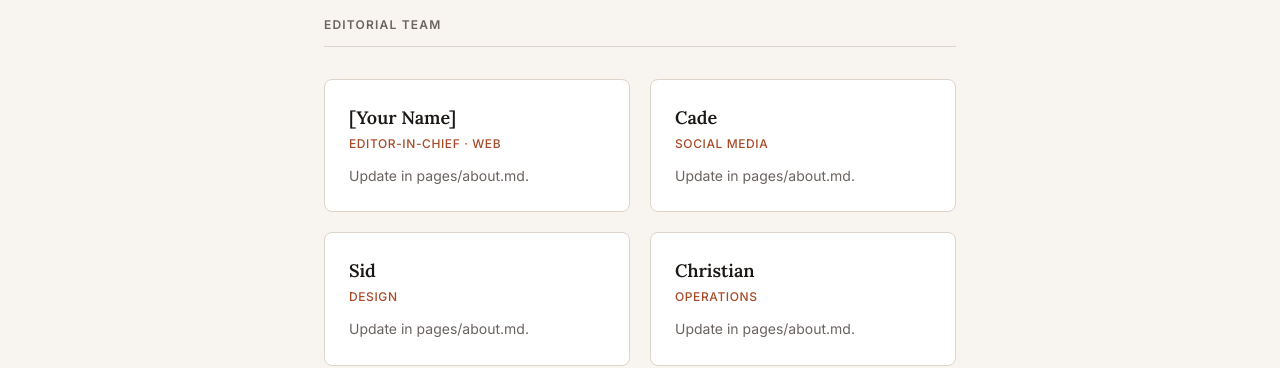
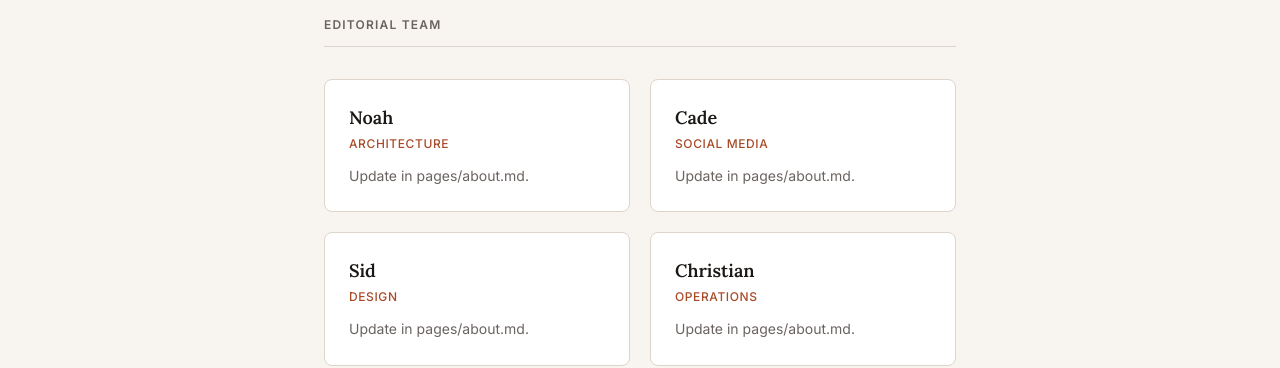
Before and after one commit to Noah-Airmet/jurms, a Jekyll site: the page built from pages/about.md, in a window 1280 px wide and 900 px high, scrolled down 800 px. Shown: the part 154-522 px from the top of the window. Built offline with Jekyll 4.4.1, drawn with Linux system fonts in a browser that asks for light colours.

Commit message:
about page

```diff
--- a/pages/about.md
+++ b/pages/about.md
@@ -47,8 +47,8 @@ We take doctrine seriously. We take evidence seriously. We try not to confuse th
 
     <div class="team-grid">
       <div class="team-card">
-        <p class="team-card__name">[Your Name]</p>
-        <p class="team-card__role">Editor-in-Chief · Web</p>
+        <p class="team-card__name">Noah</p>
+        <p class="team-card__role">Architecture</p>
         <p class="team-card__bio">Update in pages/about.md.</p>
       </div>
       <div class="team-card">
```
